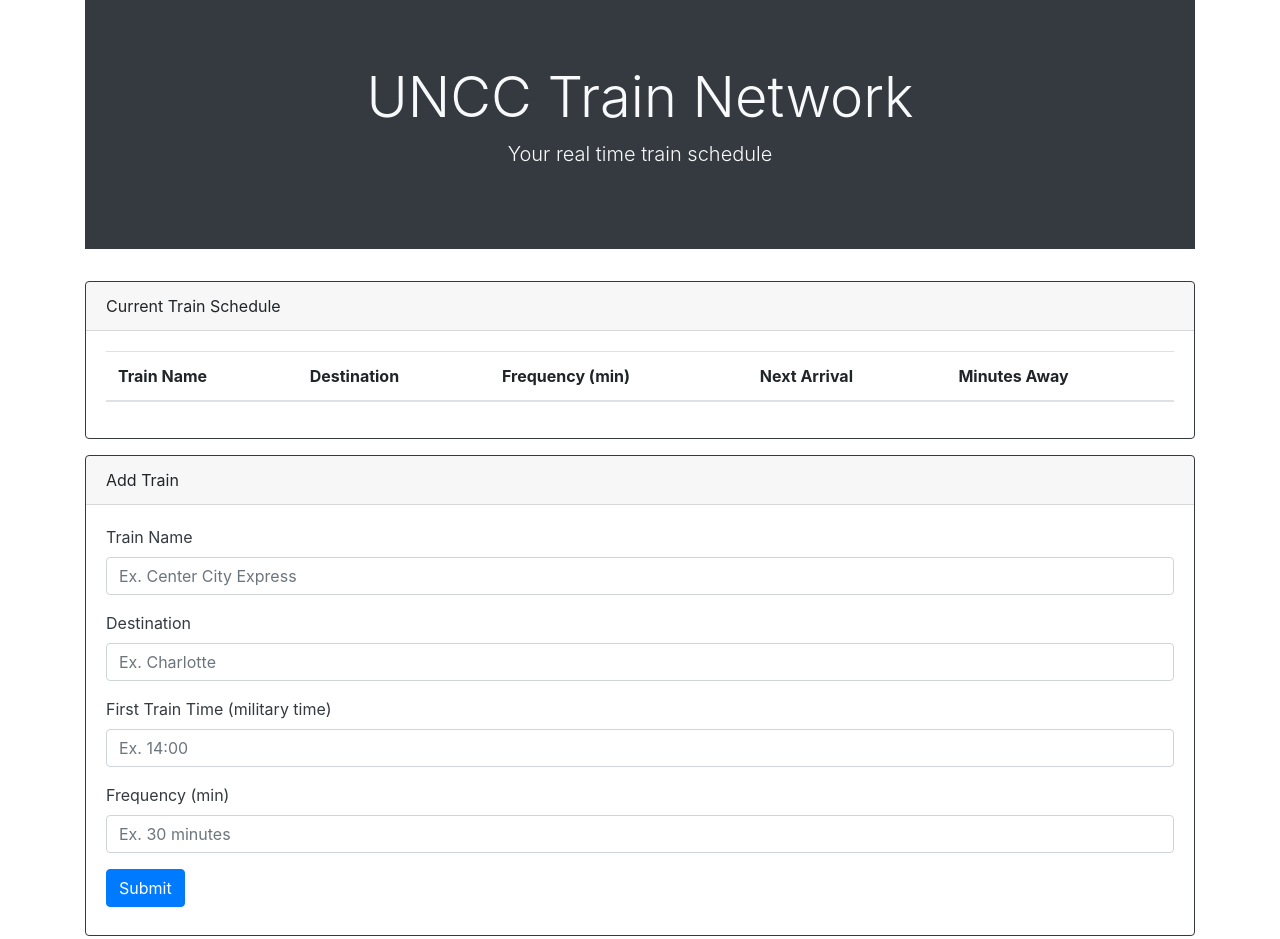
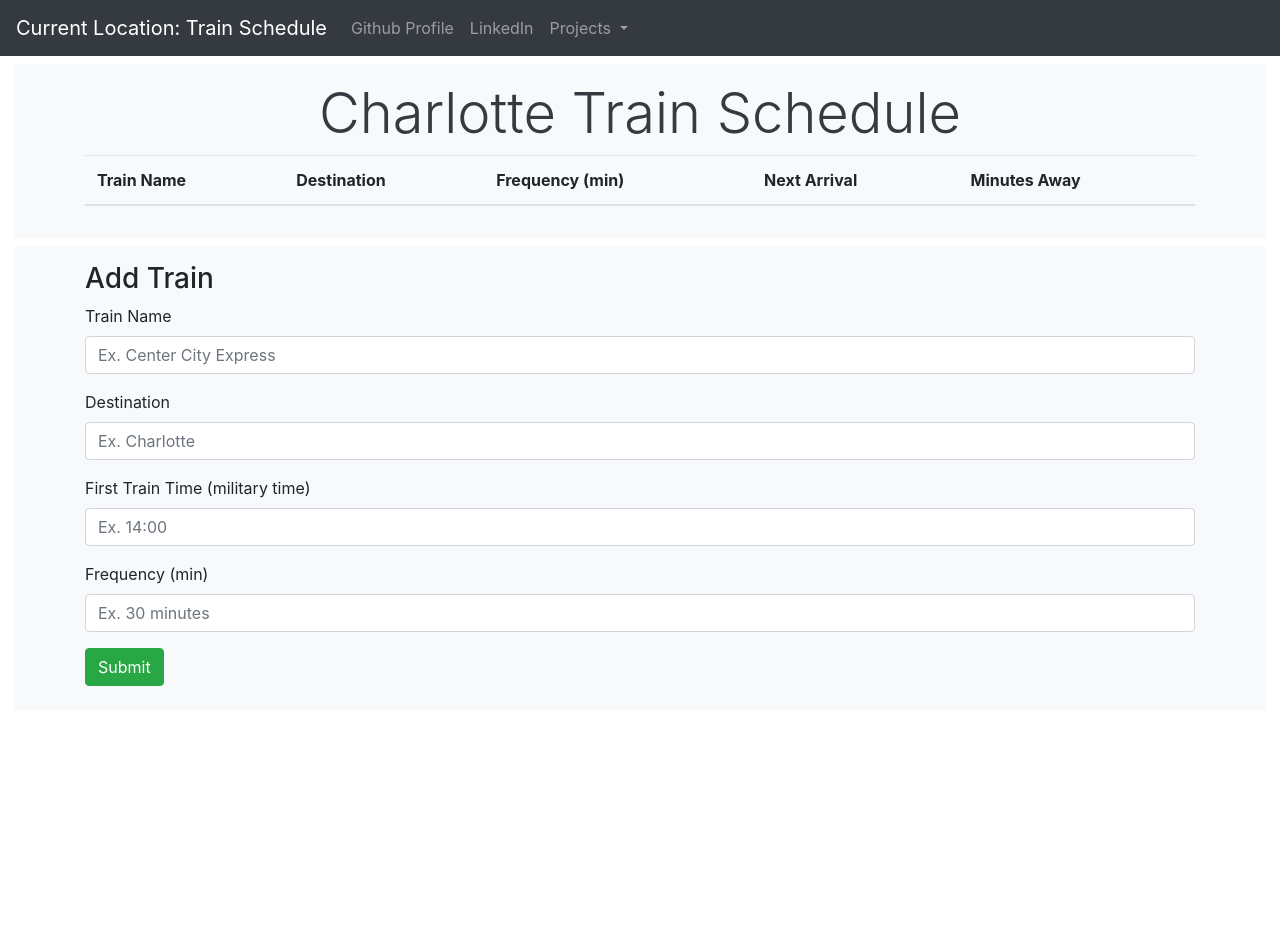
Before and after one commit to bradleyaw/TrainSchedule, a plain HTML site: page index.html in a window 1280 px wide. After the commit the page ends 800 px from the top, so only its background shows below. Drawn offline with nearby package versions, Linux system fonts and the light colour scheme; no server answers.

Commit message:
Styling change

```diff
--- a/index.html
+++ b/index.html
@@ -6,12 +6,15 @@
     <meta charset="UTF-8">
     <title>Train Schedule</title>
 
-    <!-- jQuery -->
-    <script src="https://cdnjs.cloudflare.com/ajax/libs/jquery/3.2.1/jquery.min.js"></script>
-
     <!-- Bootstrap CDN-->
     <link rel="stylesheet" href="https://maxcdn.bootstrapcdn.com/bootstrap/4.0.0/css/bootstrap.min.css" integrity="sha384-Gn5384xqQ1aoWXA+058RXPxPg6fy4IWvTNh0E263XmFcJlSAwiGgFAW/dAiS6JXm"
         crossorigin="anonymous">
+    <script src="https://code.jquery.com/jquery-3.2.1.slim.min.js" integrity="sha384-KJ3o2DKtIkvYIK3UENzmM7KCkRr/rE9/Qpg6aAZGJwFDMVNA/GpGFF93hXpG5KkN"
+        crossorigin="anonymous"></script>
+    <script src="https://cdnjs.cloudflare.com/ajax/libs/popper.js/1.12.9/umd/popper.min.js" integrity="sha384-ApNbgh9B+Y1QKtv3Rn7W3mgPxhU9K/ScQsAP7hUibX39j7fakFPskvXusvfa0b4Q"
+        crossorigin="anonymous"></script>
+    <script src="https://maxcdn.bootstrapcdn.com/bootstrap/4.0.0/js/bootstrap.min.js" integrity="sha384-JZR6Spejh4U02d8jOt6vLEHfe/JQGiRRSQQxSfFWpi1MquVdAyjUar5+76PVCmYl"
+        crossorigin="anonymous"></script>
 
     <!-- Firebase Reference -->
     <script src="https://www.gstatic.com/firebasejs/4.11.0/firebase.js"></script>
@@ -23,18 +26,41 @@
 </head>
 
 <body>
+    <nav class="navbar navbar-expand-lg navbar-dark bg-dark mb-2">
+        <a class="navbar-brand" href="#">Current Location: Train Schedule</a>
+        <button class="navbar-toggler" type="button" data-toggle="collapse" data-target="#navbarSupportedContent" aria-controls="navbarSupportedContent"
+            aria-expanded="false" aria-label="Toggle navigation">
+            <span class="navbar-toggler-icon"></span>
+        </button>
+
+        <div class="collapse navbar-collapse" id="navbarSupportedContent">
+            <ul class="navbar-nav mr-auto">
+                <li class="nav-item">
+                    <a class="nav-link" href="https://github.com/bradleyaw">Github Profile</a>
+                </li>
+                <li class="nav-item">
+                    <a class="nav-link" href="https://www.linkedin.com/in/bradleyaw/">LinkedIn</a>
+                </li>
+                <li class="nav-item dropdown">
+                    <a class="nav-link dropdown-toggle" href="#" id="navbarDropdown" role="button" data-toggle="dropdown" aria-haspopup="true"
+                        aria-expanded="false">
+                        Projects
+                    </a>
+                    <div class="dropdown-menu" aria-labelledby="navbarDropdown">
+                        <a class="dropdown-item" href="https://bradleyaw.github.io/GifHeaven/">Gif Heaven</a>
+                        <a class="dropdown-item" href="https://bradleyaw.github.io/TrainSchedule/">Train Schedule</a>
+                        <a class="dropdown-item" href="https://bradleyaw.github.io/TriviaGame/">Trivia Game</a>
+                        <a class="dropdown-item" href="https://bradleyaw.github.io/week-4-game/">Crystal Collector</a>
+                        <a class="dropdown-item" href="https://bradleyaw.github.io/PsychicGame/">Psychic Game</a>
+                    </div>
+                </li>
+            </ul>
+        </div>
+    </nav>
+    <div class="container-fluid">
+            <div class="jumbotron jumbotron-fluid bg-light py-3 mb-2">
                 <div class="container">
-        <div class="jumbotron jumbotron-fluid bg-dark">
-            <div class="container ">
-                <h1 class="display-4 text-center text-light">UNCC Train Network</h1>
-                <p class="lead text-center text-light">Your real time train schedule</p>
-            </div>
-        </div>
-        <div class="row">
-            <div class="col-12">
-                <div class="card border-dark mb-3 ">
-                    <div class="card-header">Current Train Schedule</div>
-                    <div class="card-body ">
+                        <h3 class="display-4 text-center text-dark">Charlotte Train Schedule</h3>
                     <table class="table table-hover ">
                         <thead>
                             <tr>
@@ -51,13 +77,11 @@
                     </table>
                 </div>
         </div>
-            </div>
-        </div>
-        <div class="row">
-            <div class="col-12">
-                <div class="card border-dark mb-3 ">
-                    <div class="card-header">Add Train</div>
-                    <div class="card-body text-dark">
+
+
+        <div class="jumbotron jumbotron-fluid bg-light py-3 mb-0">
+            <div class="container">
+                <h3>Add Train</h3>
                 <form>
                     <div class="form-group">
                         <label for="formGroupExampleInput">Train Name</label>
@@ -75,14 +99,13 @@
                         <label for="formGroupExampleInput2">Frequency (min)</label>
                         <input type="number" class="form-control" id="frequency" placeholder="Ex. 30 minutes">
                     </div>
-                            <button type="submit" id="submitID" class="btn btn-primary mb-2">Submit</button>
+                    <button type="submit" id="submitID" class="btn btn-success mb-2">Submit</button>
                 </form>
             </div>
     </div>
+
     </div>
     </div>
-    </div>
-
     <!-- Script -->
     <script src="assets/javascript/logic.js"></script>
 
```
Lines whose indentation alone changed are shown as unchanged.
